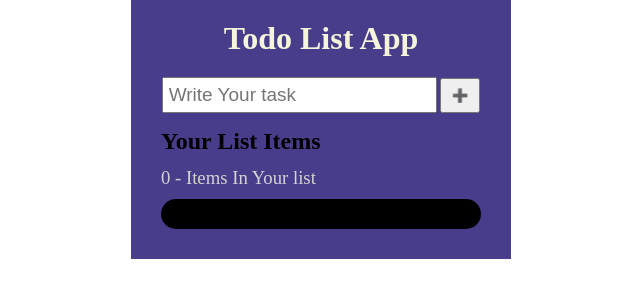
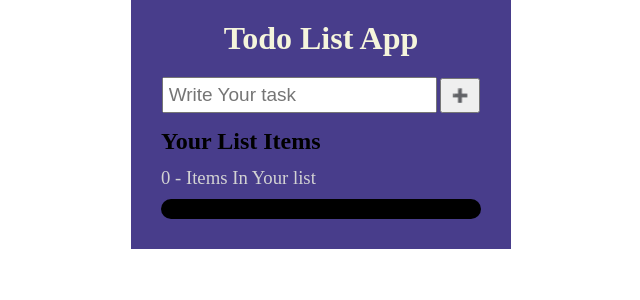
Before and after one commit to fahad0007/MyTodoApp, a React (Create React App) app: page / in a window 1280 px wide. Shown: the top 300 px of the page, without its empty margins (319-959 px from the left). Built offline with nearby package versions, Linux system fonts and the light colour scheme.

Commit message:
Update List.css

```diff
--- a/src/components/List/List.css
+++ b/src/components/List/List.css
@@ -10,7 +10,7 @@ overflow-y: hidden;
   margin-top: 10px;
   margin-bottom: 30px;
   background-color:black;
-  padding: 15px 30px;
+  padding: 10px 15px;
   border-radius:15px;
   overflow-y: scroll;
   &::-webkit-scrollbar{
```
